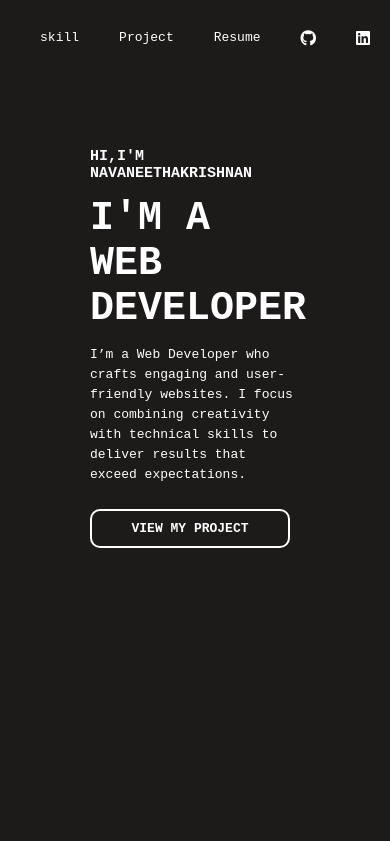
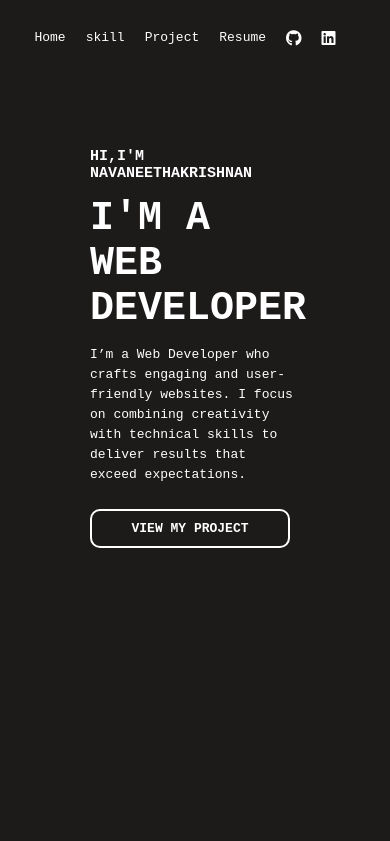
Before and after one commit to Navaneethakrishanan16/portfolio, a plain HTML site: page index.html in a window 390 px wide. Shown: the top 841 px of the page. Drawn offline with Linux system fonts and the light colour scheme.

Commit message:
update Break Point & linkedin

```diff
--- a/style.css
+++ b/style.css
@@ -225,5 +225,11 @@ header{
         width: 120px;
         height: 120px;
     }
+    .uo-list {
+        padding: 30px 20px 0px 0px;
+        justify-content: center;
+        list-style-type: none;
+        gap: 20px;
+    }
 
 }
```
